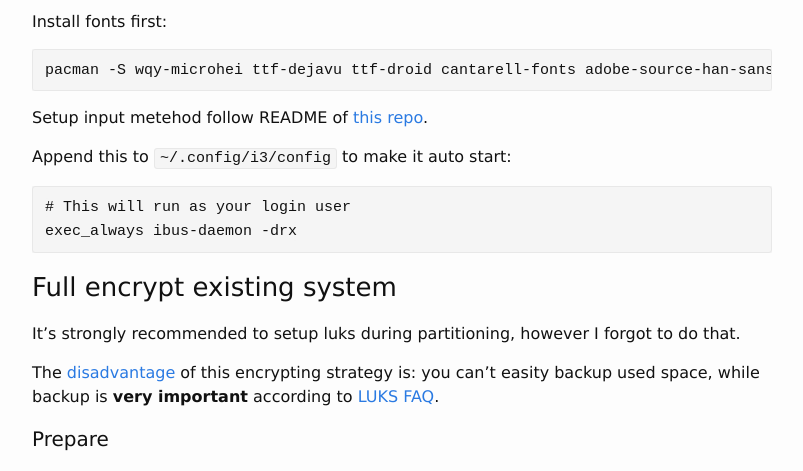
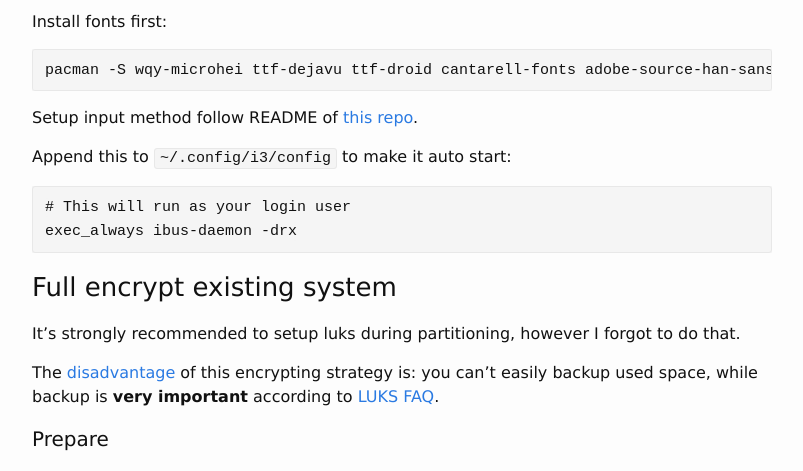
Before and after one commit to ahxxm/ahxxm.github.io, a Jekyll site: the page built from _posts/2016-04-19-arch-xps-9550.md, in a window 1280 px wide and 900 px high, scrolled down 12400 px. Shown: the part 152-623 px from the top of the window, without its empty margins (238-1041 px from the left). Built offline with Jekyll 4.4.1, drawn with Linux system fonts in a browser that asks for light colours; some of the changed text lies outside the part shown.

Commit message:
fix typo again

```diff
--- a/_posts/2016-04-19-arch-xps-9550.md
+++ b/_posts/2016-04-19-arch-xps-9550.md
@@ -537,7 +537,7 @@ Install fonts first:
 
     pacman -S wqy-microhei ttf-dejavu ttf-droid cantarell-fonts adobe-source-han-sans-cn-fonts noto-sans ttf-arphic-ukai ttf-arphic-uming wqy-bitmapfont ttf-freefont ttf-monaco
 
-Setup input metehod follow README of [this repo](https://github.com/ahxxm/rime_config).
+Setup input method follow README of [this repo](https://github.com/ahxxm/rime_config).
 
 Append this to `~/.config/i3/config` to make it auto start:
 
@@ -549,7 +549,7 @@ Append this to `~/.config/i3/config` to make it auto start:
 
 It's strongly recommended to setup luks during partitioning, however I forgot to do that.
 
-The [disadvantage](https://wiki.archlinux.org/index.php/Dm-crypt/Encrypting_an_entire_system#Simple_partition_layout_with_LUKS) of this encrypting strategy is: you can't easity backup used space, while backup is **very important** according to [LUKS FAQ](https://gitlab.com/cryptsetup/cryptsetup/wikis/FrequentlyAskedQuestions).
+The [disadvantage](https://wiki.archlinux.org/index.php/Dm-crypt/Encrypting_an_entire_system#Simple_partition_layout_with_LUKS) of this encrypting strategy is: you can't easily backup used space, while backup is **very important** according to [LUKS FAQ](https://gitlab.com/cryptsetup/cryptsetup/wikis/FrequentlyAskedQuestions).
 
 #### Prepare
 
```
Also changed, not shown: other parts of _posts/2016-04-19-arch-xps-9550.md (+2 -2 lines).
